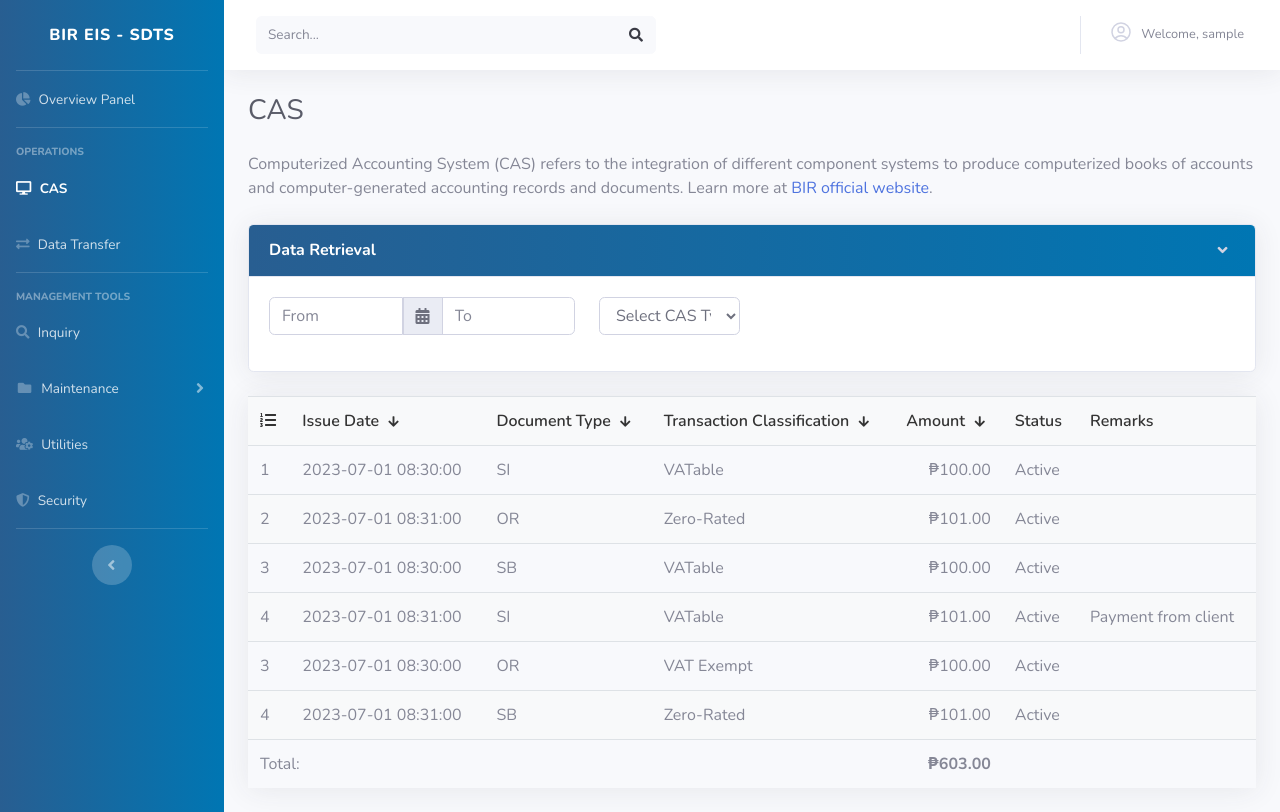
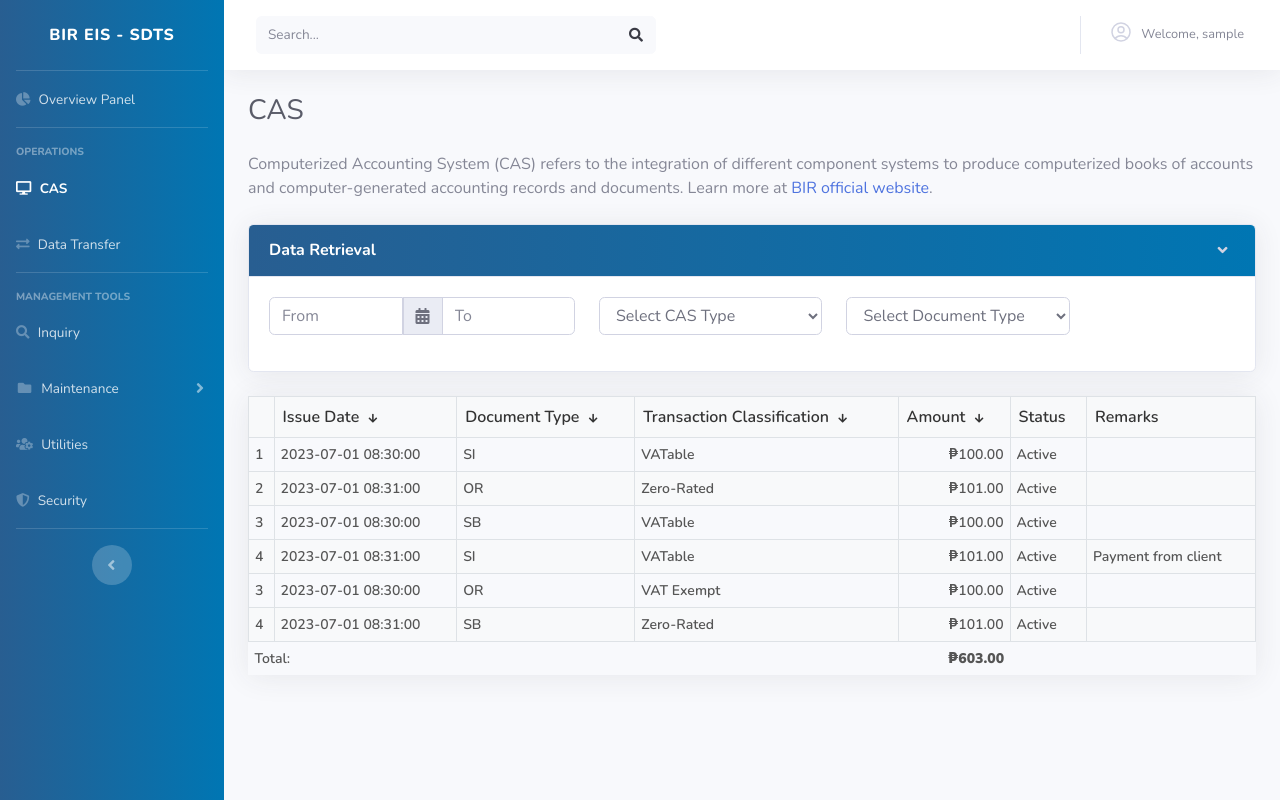
Before and after one commit to Jek1022/casies, a Django app: page /cas/ in a window 1280 px wide. Run offline with Django 4.2, Linux system fonts and the light colour scheme; the visitor is signed in with stand-in values (Sample User, id 1); some libraries are stand-ins or nearby versions.

Commit message:
initial commit

```diff
--- a/cas/templates/cas/index.html
+++ b/cas/templates/cas/index.html
@@ -35,12 +35,24 @@
                                     </div>
                                 </div>
                             </div>
-                            <div class="col-md-2">
+                            <div class="col-md-3">
                                 <div class="form-group">
                                     <select class="form-control" id="casType">
                                         <option value="" disabled selected>Select CAS Type</option>
                                         <option value="01">iES Advertisng</option>
                                         <option value="02">Circulation System</option>
+                                    </select>
+                                </div>
+                            </div>
+                            <div class="col-md-3">
+                                <div class="form-group">
+                                    <select class="form-control" id="casType">
+                                        <option value="" disabled selected>Select Document Type</option>
+                                        <option value="01">Sales Invoice</option>
+                                        <option value="02">Debit Memo</option>
+                                        <option value="03">Credit Memo</option>
+                                        <option value="04">Service Billing</option>
+                                        <option value="05">Official Receipt</option>
                                     </select>
                                 </div>
                             </div>
@@ -73,7 +85,7 @@
             <table class="datalist-table shadow">
                 <thead>
                     <tr>
-                        <th><i class="fas fa-list-ol"></i></th>
+                        <th></th>
                         <th class="sortable-column" data-sort="date">Issue Date <i class="fas fa-arrow-down"></i></th>
                         <th class="sortable-column" data-sort="user">Document Type <i class="fas fa-arrow-down"></i></th>
                         <th class="sortable-column" data-sort="transaction-classification">Transaction Classification <i class="fas fa-arrow-down"></i></th>
--- a/static/css/custom.css
+++ b/static/css/custom.css
@@ -34,7 +34,7 @@
     text-align: right !important;
 }
 
-/* index list */
+/* data list */
 .table {
     background-color: #f5f8ff; /* Change the background color to a light blue */
 }
@@ -88,44 +88,46 @@
     border-collapse: collapse;
     border-spacing: 0;
 }
-
-.datalist-table th,
 .datalist-table td {
-    padding: 12px;
+    font-size: 14px;
+    font-weight: 600;
+    color: #555;
+    padding: 6px;
     text-align: left;
     vertical-align: middle;
-    border-top: 1px solid #dee2e6;
+    border: 1px solid #dee2e6;
 }
-
+.datalist-table tfoot td {
+    border: none;
+}
 /* Header styling */
 .datalist-table th {
     background-color: #f8f9fa;
     font-weight: 600;
     color: #333;
     position: relative;
+    padding: 8px;
+    text-align: left;
+    vertical-align: middle;
+    border: 1px solid #dee2e6
 }
-
 .sortable-column {
     cursor: pointer;
 }
-
 /* Arrow icon styling */
 .sortable-column i {
-    font-size: 12px;
+    font-size: 10px;
     vertical-align: middle;
     margin-left: 5px;
     transition: transform 0.3s ease;
 }
-
 .sortable-column.asc i {
     transform: translateY(-50%) rotate(180deg);
 }
-
 /* Data row styling */
 .datalist-table tbody tr:nth-child(even) {
     background-color: #f8f9fa;
 }
-
 .datalist-table tbody tr:hover {
     background-color: #e2e6ea;
 }
--- a/templates/sidebar.html
+++ b/templates/sidebar.html
@@ -10,7 +10,7 @@
     <hr class="sidebar-divider my-0">
 
     <!-- Nav Item - Overview Panel -->
-    <li class="nav-item {% if 'overview-panel' in active_menu %}active{% endif %}">
+    <li class="nav-item {% if active_menu == '/' %}active{% endif %}">
         <a class="nav-link" href="{% url 'overview-panel' %}">
             <i class="fas fa-chart-pie"></i>
             <span>Overview Panel</span></a>
```
Also changed, not shown: company/templates/company/detail.html (+4 -4 lines).
